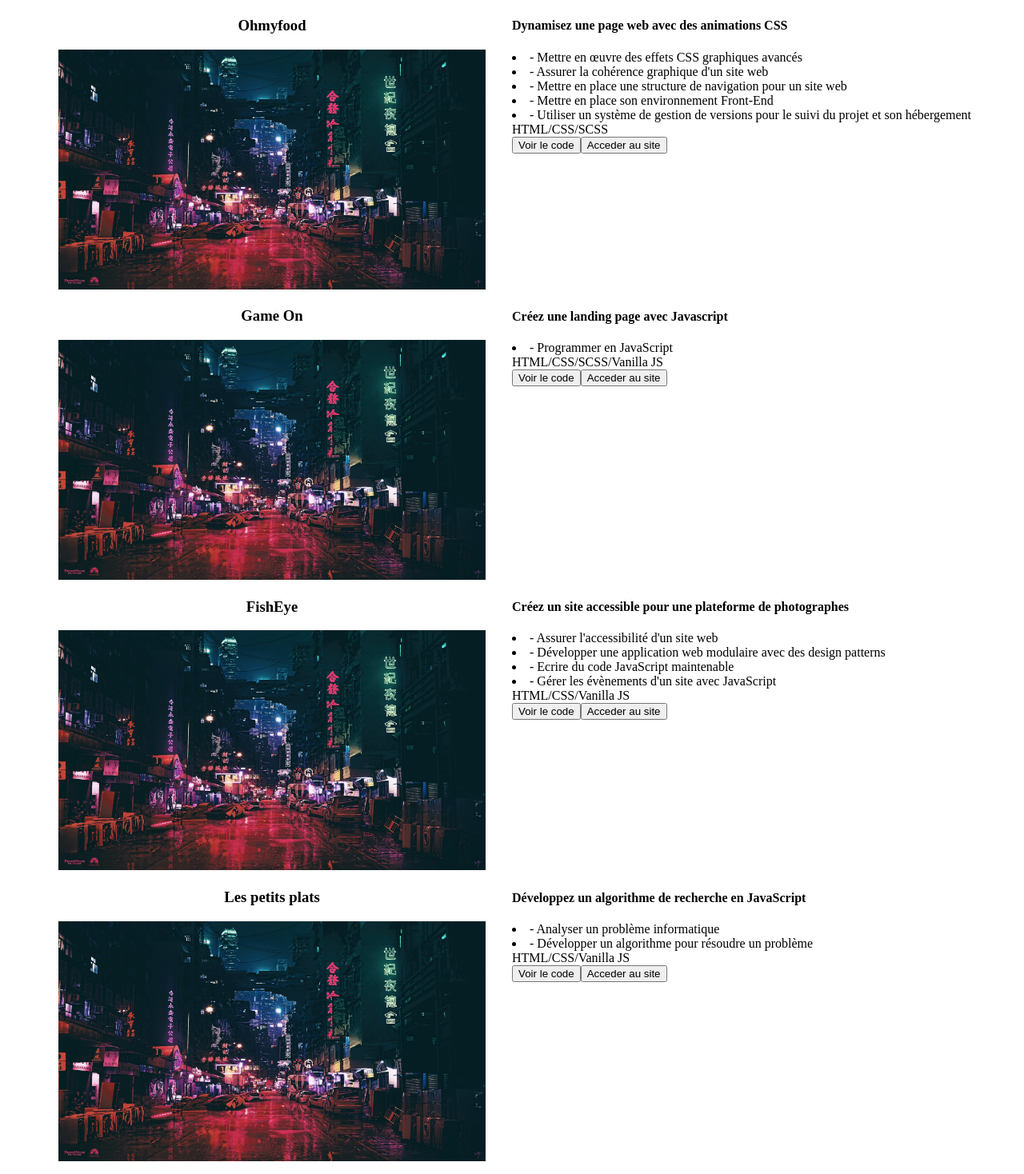
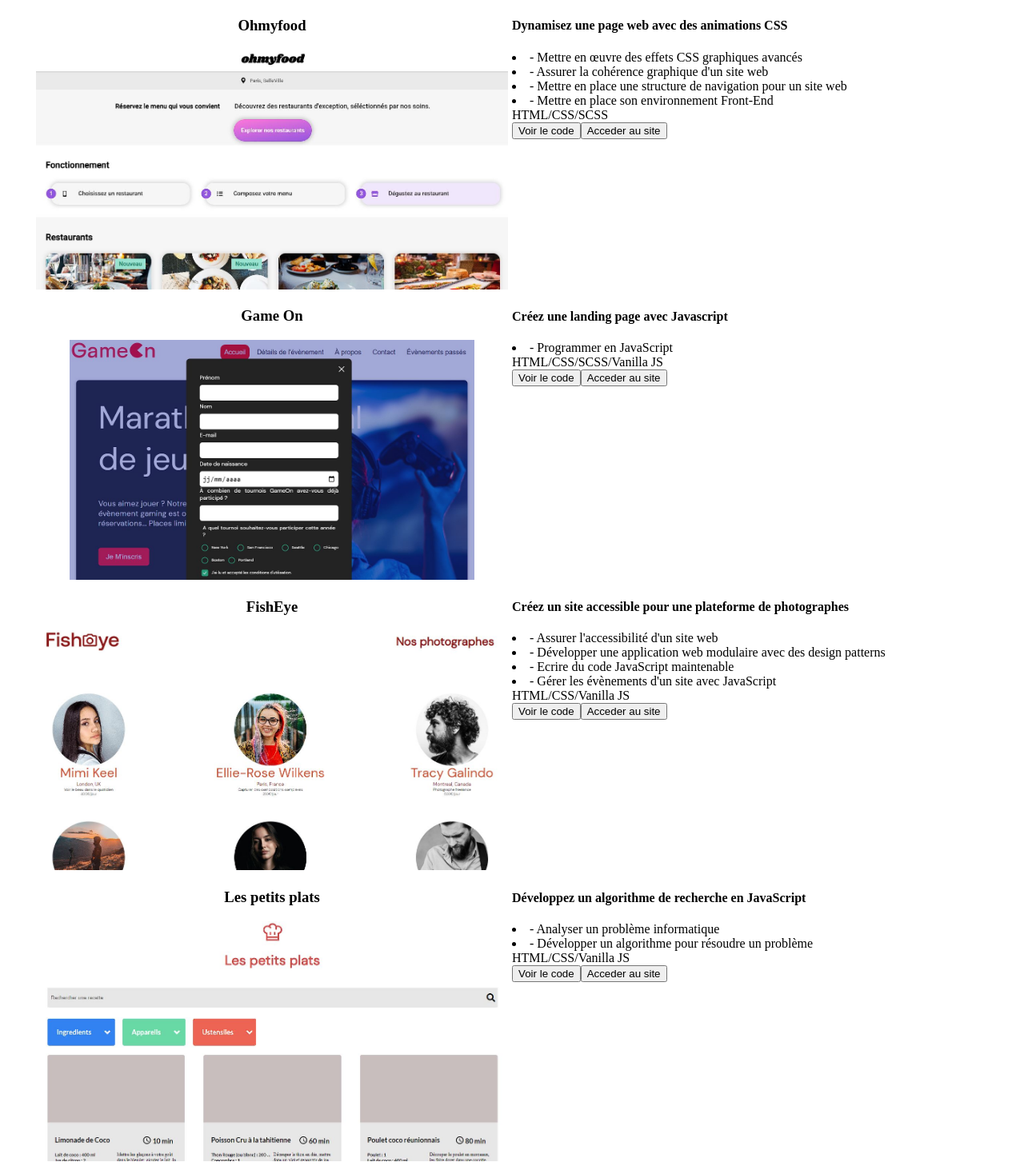
Before and after one commit to PuteauxTheo/portfolioPuteauxTheo, a React (Create React App) app: page / in a window 1280 px wide. Shown: the part 2562-4030 px from the top of the page at 80% size. Built offline with nearby package versions, Linux system fonts and the light colour scheme.

Commit message:
add information

```diff
--- a/src/mock/data.js
+++ b/src/mock/data.js
@@ -7,99 +7,111 @@
     img: 'booki.jpg',
     title: 'Booki',
     mission: 'Transformez une maquette en site web avec HTML & CSS',
-      info: ['Implémenter une interface responsive','Intégrer du contenu conformément à une maquette'],
-      language: ['HTML','CSS'],
+    info: ['Implémenter une interface responsive', 'Intégrer du contenu conformément à une maquette'],
+    language: ['HTML', 'CSS'],
     url: 'https://puteauxtheo.github.io/P2_Puteaux_Theo/',
     repo: 'https://github.com/PuteauxTheo/P2_Puteaux_Theo',
   },
   {
     id: nanoid(),
-      img: 'test.jpg',
+    img: 'ohmyfood.jpg',
     title: 'Ohmyfood',
     mission: 'Dynamisez une page web avec des animations CSS',
-      info: ['Mettre en œuvre des effets CSS graphiques avancés','Assurer la cohérence graphique d\'un site web','Mettre en place une structure de navigation pour un site web','Mettre en place son environnement Front-End','Utiliser un système de gestion de versions pour le suivi du projet et son hébergement'],
-      language: ['HTML','CSS','SCSS'],
+    info: ['Mettre en œuvre des effets CSS graphiques avancés', 'Assurer la cohérence graphique d\'un site web', 'Mettre en place une structure de navigation pour un site web', 'Mettre en place son environnement Front-End'],
+    language: ['HTML', 'CSS', 'SCSS'],
     url: 'https://puteauxtheo.github.io/PuteauxTheo_3_10112021/',
     repo: 'https://github.com/PuteauxTheo/PuteauxTheo_3_10112021',
   },
   {
     id: nanoid(),
-      img: 'test.jpg',
+    img: 'gameon.jpg',
     title: 'Game On',
     mission: 'Créez une landing page avec Javascript',
     info: ['Programmer en JavaScript'],
-      language: ['HTML','CSS','SCSS','Vanilla JS'],
+    language: ['HTML', 'CSS', 'SCSS', 'Vanilla JS'],
     url: 'https://puteauxtheo.github.io/P4_Puteaux_Theo/',
     repo: 'https://github.com/PuteauxTheo/P4_Puteaux_Theo',
   },
   {
     id: nanoid(),
-      img: 'test.jpg',
+    img: 'fisheye.jpg',
     title: 'FishEye',
     mission: 'Créez un site accessible pour une plateforme de photographes',
-      info: ['Assurer l\'accessibilité d\'un site web','Développer une application web modulaire avec des design patterns','Ecrire du code JavaScript maintenable','Gérer les évènements d\'un site avec JavaScript'],
-      language: ['HTML','CSS','Vanilla JS'],
+    info: ['Assurer l\'accessibilité d\'un site web', 'Développer une application web modulaire avec des design patterns', 'Ecrire du code JavaScript maintenable', 'Gérer les évènements d\'un site avec JavaScript'],
+    language: ['HTML', 'CSS', 'Vanilla JS'],
     url: 'https://puteauxtheo.github.io/PuteauxTheo_6_07022022/',
     repo: 'https://github.com/PuteauxTheo/PuteauxTheo_6_07022022',
   },
   {
     id: nanoid(),
-      img: 'test.jpg',
+    img: 'lespetitsplats.jpg',
     title: 'Les petits plats',
     mission: 'Développez un algorithme de recherche en JavaScript',
-      info: ['Analyser un problème informatique','Développer un algorithme pour résoudre un problème'],
-      language: ['HTML','CSS','Vanilla JS'],
+    info: ['Analyser un problème informatique', 'Développer un algorithme pour résoudre un problème'],
+    language: ['HTML', 'CSS', 'Vanilla JS'],
     url: 'https://puteauxtheo.github.io/TheoPuteaux_7_07032022/',
     repo: 'https://github.com/PuteauxTheo/TheoPuteaux_7_07032022',
   },
   {
     id: nanoid(),
-      img: 'test.jpg',
+    img: 'billed.jpg',
     title: 'Billed',
     mission: 'Débuggez et testez un SaaS RH',
-      info: ['Débugger une application web avec le Chrome Debugger','Ecrire des tests d\'intégration avec JavaScript','Ecrire des tests unitaires avec JavaScript','Rédiger un plan de test end-to-end manuel'],
-      language: ['HTML','CSS','Vanilla JS'],
+    info: ['Débugger une application web avec le Chrome Debugger', 'Ecrire des tests d\'intégration avec JavaScript', 'Ecrire des tests unitaires avec JavaScript', 'Rédiger un plan de test end-to-end manuel'],
+    language: ['HTML', 'CSS', 'Vanilla JS'],
     url: null,
     repo: 'https://github.com/PuteauxTheo/PuteauxTheo_9_26042022',
   },
   {
     id: nanoid(),
-      img: 'test.jpg',
+    img: 'kasa.jpg',
     title: 'Kasa',
     mission: 'Développez une application Web avec React et React Router',
-      info: ['Développer les routes d\'une application web avec React Router','Initialiser une application web avec un framework','Créer des composants avec React'],
-      language: ['HTML','SCSS','ReactJS','ReactRouter'],
+    info: ['Développer les routes d\'une application web avec React Router', 'Initialiser une application web avec un framework', 'Créer des composants avec React'],
+    language: ['HTML', 'SCSS', 'ReactJS', 'ReactRouter'],
     url: 'https://puteauxtheo.github.io/PuteauxTheo_11_17062022/',
     repo: 'https://github.com/PuteauxTheo/PuteauxTheo_11_17062022',
   },
   {
     id: nanoid(),
-      img: 'test.jpg',
+    img: 'sportsee.jpg',
     title: 'SportSee',
     mission: 'Développez un tableau de bord d\'analytics avec React',
-      info: ['Assurer la qualité des données d\'une application','Développer des éléments graphiques avancés à l\'aide de bibliothèques JavaScript','Interagir avec un service Web','Produire de la documentation technique pour une application'],
-      language: ['HTML','SCSS','ReactJS','Recharts','ReactRouter'],
+    info: ['Assurer la qualité des données d\'une application', 'Développer des éléments graphiques avancés à l\'aide de bibliothèques JavaScript', 'Interagir avec un service Web', 'Produire de la documentation technique pour une application'],
+    language: ['HTML', 'SCSS', 'ReactJS', 'Recharts', 'ReactRouter'],
     url: 'https://puteauxtheo.github.io/PuteauxTheo_12_072022/',
     repo: 'https://github.com/PuteauxTheo/PuteauxTheo_12_072022',
   },
   {
     id: nanoid(),
-      img: 'test.jpg',
+    img: 'argentbank.jpg',
     title: 'Argent Bank',
     mission: 'Utilisez une API pour un compte utilisateur bancaire avec React',
-      info: ['Implémenter un gestionnaire d\'état dans une application React','Intéragir avec une API','Modéliser une API','S\'authentifier à une API'],
-      language: ['HTML','SCSS','ReactJS','ReactRouter','Redux'],
+    info: ['Implémenter un gestionnaire d\'état dans une application React', 'Intéragir avec une API', 'Modéliser une API', 'S\'authentifier à une API'],
+    language: ['HTML', 'SCSS', 'ReactJS', 'ReactRouter', 'Redux'],
     url: null,
     repo: 'https://github.com/PuteauxTheo/PuteauxTheo_13_05082022',
   },
   {
     id: nanoid(),
-      img: 'test.jpg',
+    img: 'hrnet.jpg',
     title: 'HRnet',
     mission: 'Faites passer une librairie jQuery vers React',
-      info: ['Analyser la performance d\'une application web','Déployer une application front-end','Programmer en JavaScript avec la programmation fonctionnelle','Refondre une application pour réduire la dette technique'],
-      language: ['HTML','SCSS','ReactJS','ReactRouter','Redux'],
+    info: ['Analyser la performance d\'une application web', 'Déployer une application front-end', 'Programmer en JavaScript avec la programmation fonctionnelle', 'Refondre une application pour réduire la dette technique'],
+    language: ['HTML', 'SCSS', 'ReactJS', 'ReactRouter', 'Redux'],
     url: 'https://puteauxtheo.github.io/PuteauxTheo_14_28082022/',
     repo: 'https://github.com/PuteauxTheo/PuteauxTheo_14_28082022',
   },
 ];
+
+export const aboutme = [
+  {
+    firstName: "Theo",
+    lastName: "Puteaux",
+    dateOfBirth: "18 juin 2000",
+    placeOfBirth: "Mantes La Jolie",
+    presentation: 'J\'ai toujours aime les nouvelles technologies, la science. Je suis quelqu\'un de tres serieux qui aime les choses bien faites et optimiser. J\'aime bien pratiquer pas mal de sport mais principalement du Jiu-jitsu brésilien en compétition et des echecs a mes heures perdus.',
+    languageUsed: ['HTML', 'CSS','SCSS', 'ReactJS', 'Redux',"Git"],
+    urlContact :[ "linkedinLien", "twitter", "gitHub"]
+  },
+]
```
Lines whose indentation alone changed are shown as unchanged.
